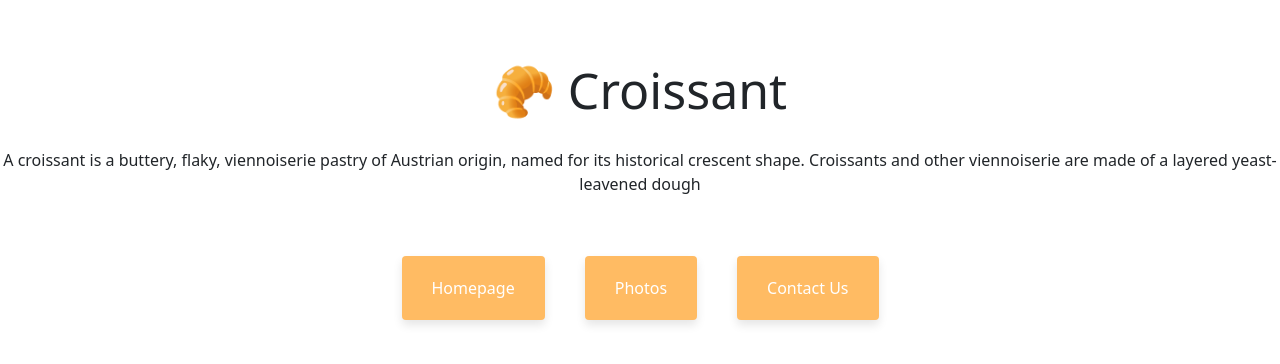
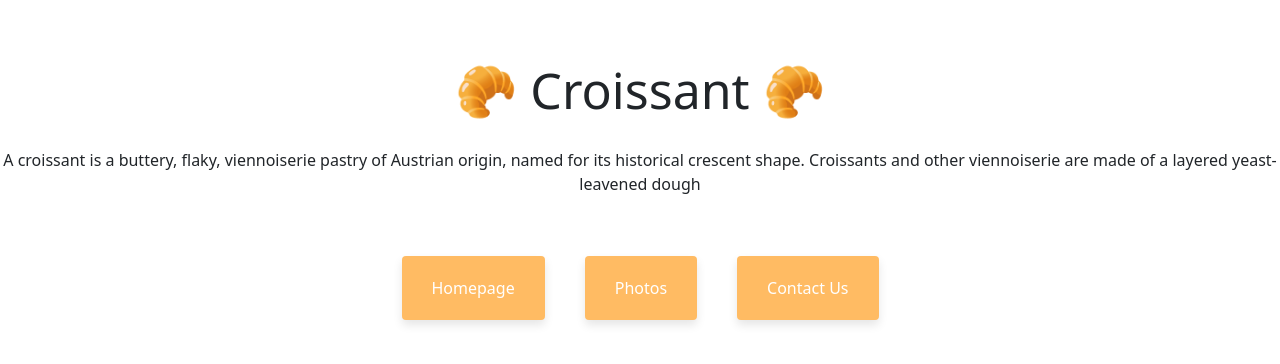
Before and after one commit to annelisedomingz/Croissant, a plain HTML site: page index.html in a window 1280 px wide. Drawn offline with nearby package versions, Linux system fonts and the light colour scheme.

Commit message:
Created Project

```diff
--- a/index.html
+++ b/index.html
@@ -15,7 +15,7 @@
     <title>Document</title>
   </head>
   <body>
-    <h1>🥐 Croissant</h1>
+    <h1>🥐 Croissant 🥐</h1>
     <p>
       A croissant is a buttery, flaky, viennoiserie pastry of Austrian origin,
       named for its historical crescent shape. Croissants and other viennoiserie
```
